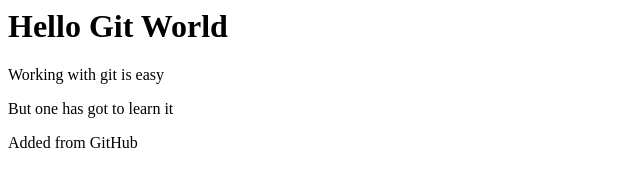
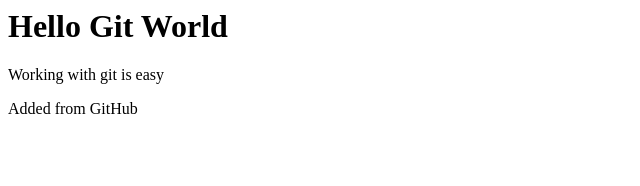
Before and after one commit to skkeyan/GitGitHubMasterClass, a plain HTML site: page index.html in a window 1280 px wide. Shown: the whole page, without its empty margins (0-640 px from the left). Drawn offline with Linux system fonts and the light colour scheme.

Commit message:
Update index.html

```diff
--- a/index.html
+++ b/index.html
@@ -2,10 +2,6 @@
 
 <div>
 	<p> Working with git is easy </p>
-</div>
-
-<div>
-	<p> But one has got to learn it </p>
 </div>
 
 <div>
```
